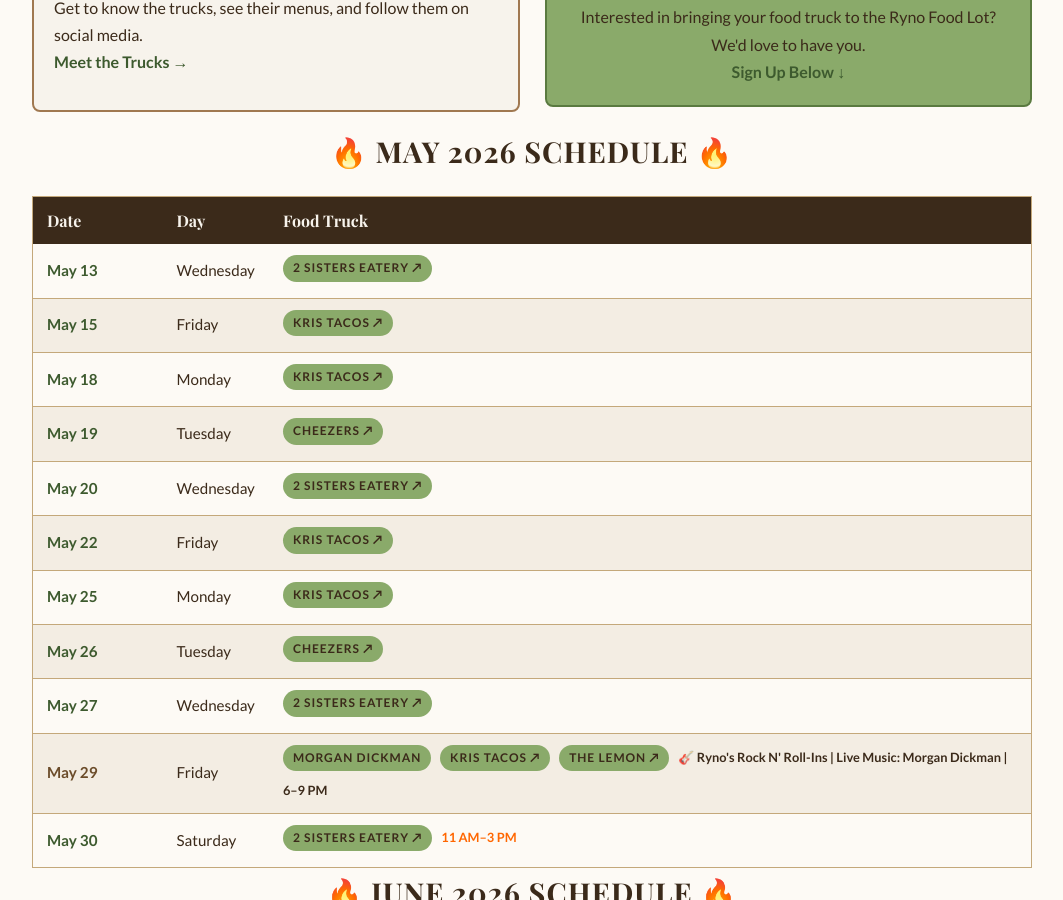
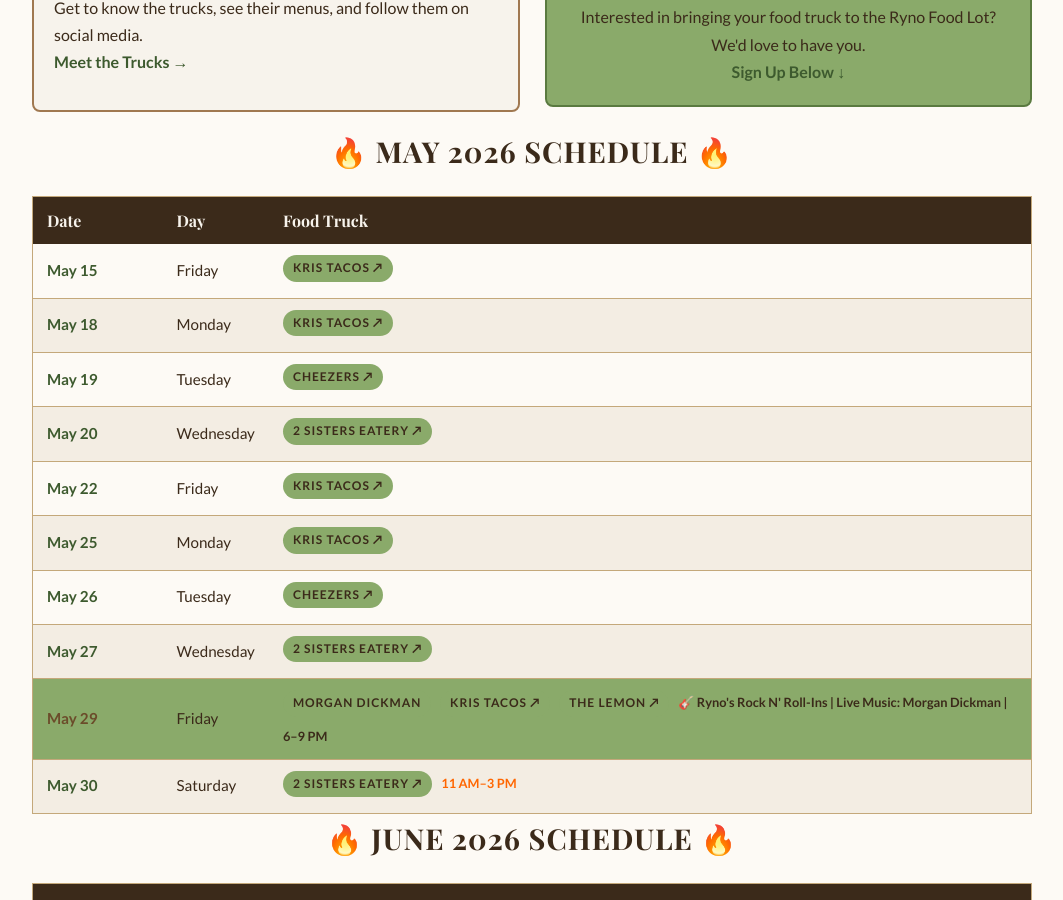
Before and after one commit to blueearthcommunitymarket/blueearthcommunitymarket.github.io, a Jekyll site: the page built from ryno-food-lot/index.html, in a window 1280 px wide and 900 px high, scrolled down 479 px. Shown: the whole window, without its empty margins (108-1171 px from the left). Built offline with Jekyll 4.4.1, drawn with Linux system fonts in a browser that asks for light colours; some web fonts are replaced.

Commit message:
food-lot: remove past dates (auto-cleanup 2026-05-13)

```diff
--- a/ryno-food-lot/index.html
+++ b/ryno-food-lot/index.html
@@ -230,7 +230,7 @@
 
 
 
-                <tr><td class="race-date">May 13</td><td>Wednesday</td><td><span class="tag"><a href="https://www.facebook.com/share/18GUPLUwMf/?mibextid=wwXIfr" target="_blank" rel="noopener" style="color:inherit;text-decoration:none;">2 Sisters Eatery ↗</a></span></td></tr>
+
                 <tr><td class="race-date">May 15</td><td>Friday</td><td><span class="tag"><a href="https://www.facebook.com/share/1AquB7sxYj/?mibextid=wwXIfr" target="_blank" rel="noopener" style="color:inherit;text-decoration:none;">Kris Tacos ↗</a></span></td></tr>
                 <tr><td class="race-date">May 18</td><td>Monday</td><td><span class="tag"><a href="https://www.facebook.com/share/1AquB7sxYj/?mibextid=wwXIfr" target="_blank" rel="noopener" style="color:inherit;text-decoration:none;">Kris Tacos ↗</a></span></td></tr>
                 <tr><td class="race-date">May 19</td><td>Tuesday</td><td><span class="tag"><a href="https://www.facebook.com/share/1CZyABySqK/?mibextid=wwXIfr" target="_blank" rel="noopener" style="color:inherit;text-decoration:none;">Cheezers ↗</a></span></td></tr>
```
